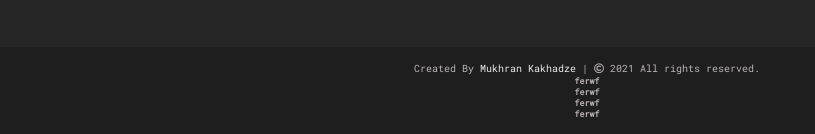
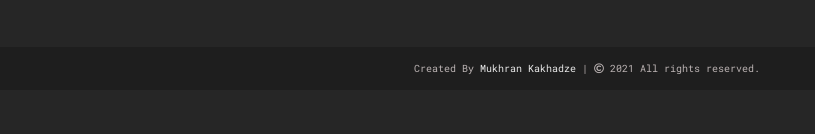
Before and after one commit to Mukhran91/My_Website, a plain HTML site: page index.html in a window 1280 px wide. Shown: the part 4101-4235 px from the top of the page, without its empty margins (53-868 px from the left). After the commit the page ends 4191 px from the top, so only its background shows below. Drawn offline with nearby package versions, Linux system fonts and the light colour scheme.

Commit message:
edf edit index.html

```diff
--- a/index.html
+++ b/index.html
@@ -243,10 +243,6 @@
             |
             <span class="far fa-copyright"></span>
             2021 All rights reserved.
-            <h5>ferwf</h5>
-            <h5>ferwf</h5>
-            <h5>ferwf</h5>
-            <h5>ferwf</h5>
         </span>
     </footer>
 
```
